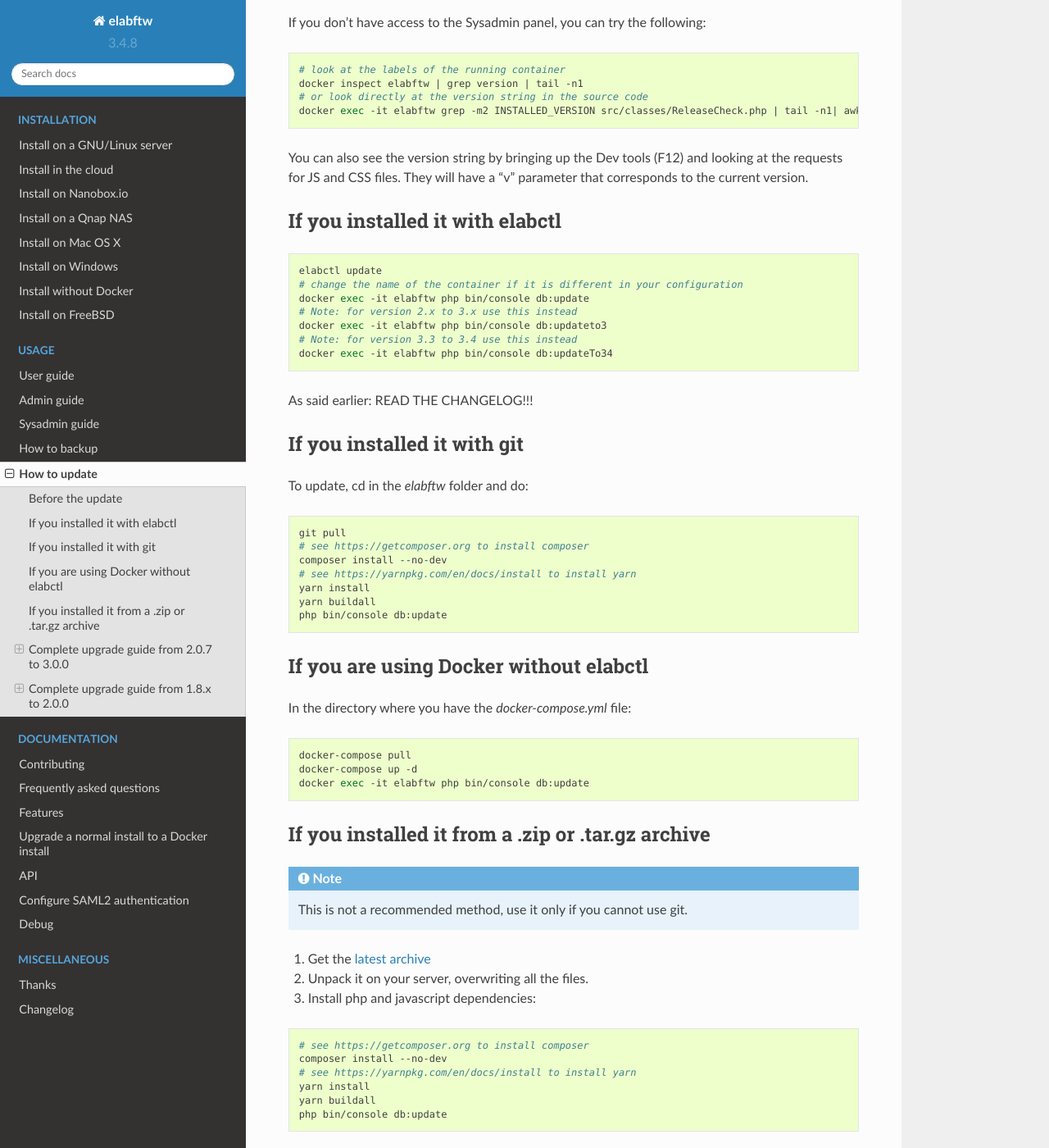
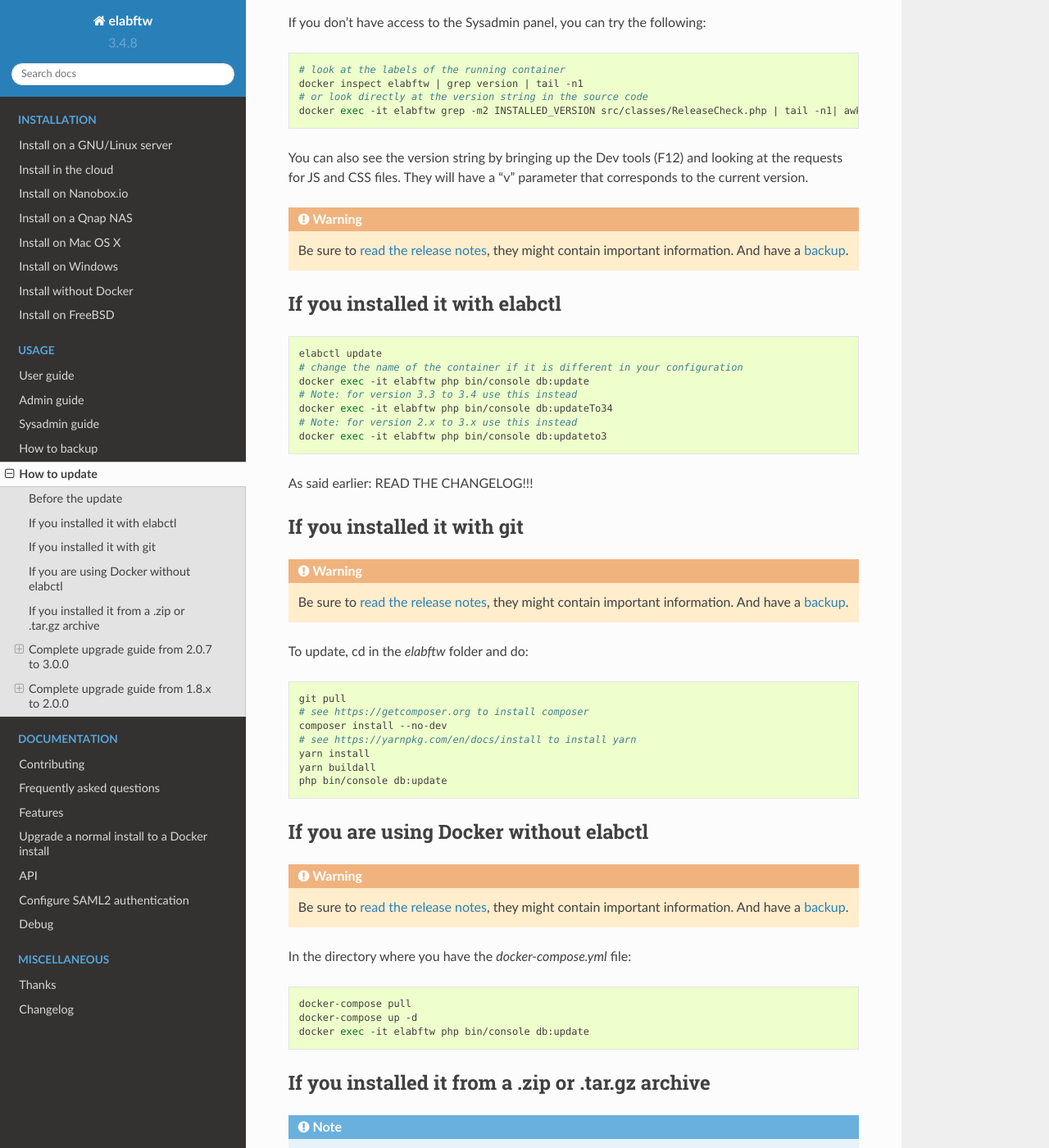
Before and after one commit to elabftw/elabdoc, a Sphinx documentation site: the page built from doc/how-to-update.rst, in a window 1280 px wide and 1400 px high, scrolled down 570 px. Shown: the whole window at 82% size. Built offline with Sphinx 7.4.7 and the Read the Docs theme 2.0.0, drawn with Linux system fonts in a browser that asks for light colours; pages that are not in the unit, such as notebooks, are missing from menus.

Commit message:
add more warnings

```diff
--- a/doc/how-to-update.rst
+++ b/doc/how-to-update.rst
@@ -25,6 +25,8 @@
 
 You can also see the version string by bringing up the Dev tools (F12) and looking at the requests for JS and CSS files. They will have a "v" parameter that corresponds to the current version.
 
+.. warning:: Be sure to `read the release notes <https://github.com/elabftw/elabftw/releases/latest>`_, they might contain important information. And have a :ref:`backup <backup>`.
+
 If you installed it with elabctl
 ^^^^^^^^^^^^^^^^^^^^^^^^^^^^^^^^
 
@@ -33,15 +35,17 @@
     elabctl update
     # change the name of the container if it is different in your configuration
     docker exec -it elabftw php bin/console db:update
+    # Note: for version 3.3 to 3.4 use this instead
+    docker exec -it elabftw php bin/console db:updateTo34
     # Note: for version 2.x to 3.x use this instead
     docker exec -it elabftw php bin/console db:updateto3
-    # Note: for version 3.3 to 3.4 use this instead
-    docker exec -it elabftw php bin/console db:updateTo34
 
 As said earlier: READ THE CHANGELOG!!!
 
 If you installed it with git
 ^^^^^^^^^^^^^^^^^^^^^^^^^^^^
+
+.. warning:: Be sure to `read the release notes <https://github.com/elabftw/elabftw/releases/latest>`_, they might contain important information. And have a :ref:`backup <backup>`.
 
 To update, cd in the `elabftw` folder and do:
 
@@ -57,6 +61,8 @@
 
 If you are using Docker without elabctl
 ^^^^^^^^^^^^^^^^^^^^^^^^^^^^^^^^^^^^^^^
+
+.. warning:: Be sure to `read the release notes <https://github.com/elabftw/elabftw/releases/latest>`_, they might contain important information. And have a :ref:`backup <backup>`.
 
 In the directory where you have the `docker-compose.yml` file:
 
```
